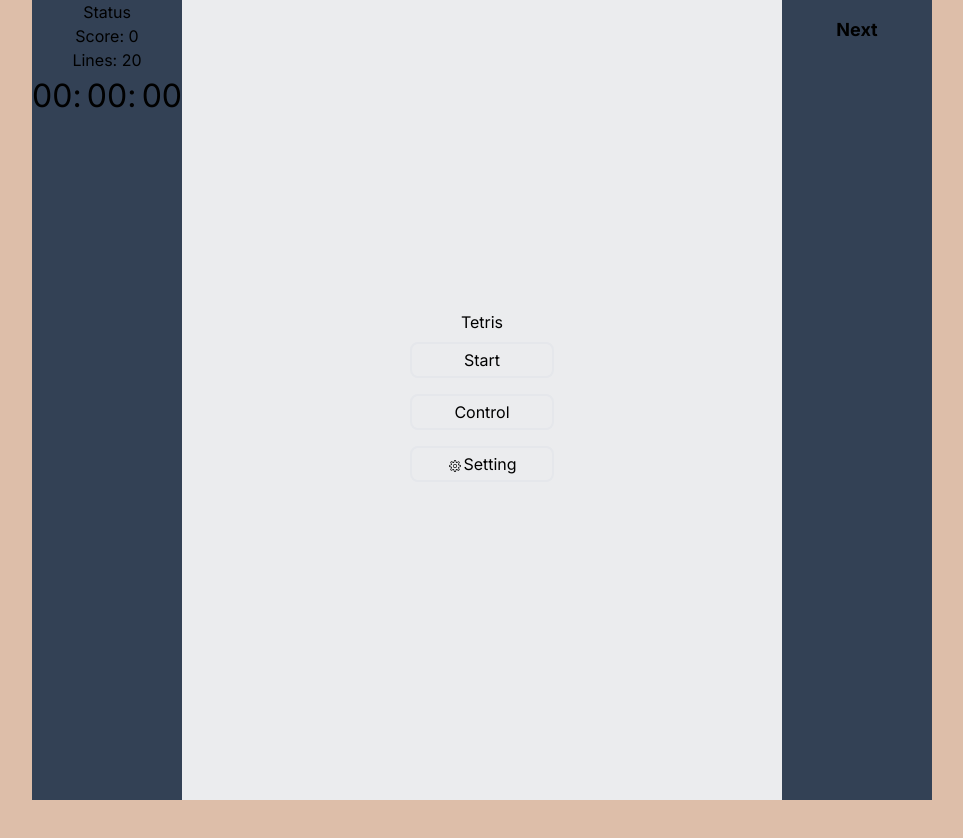
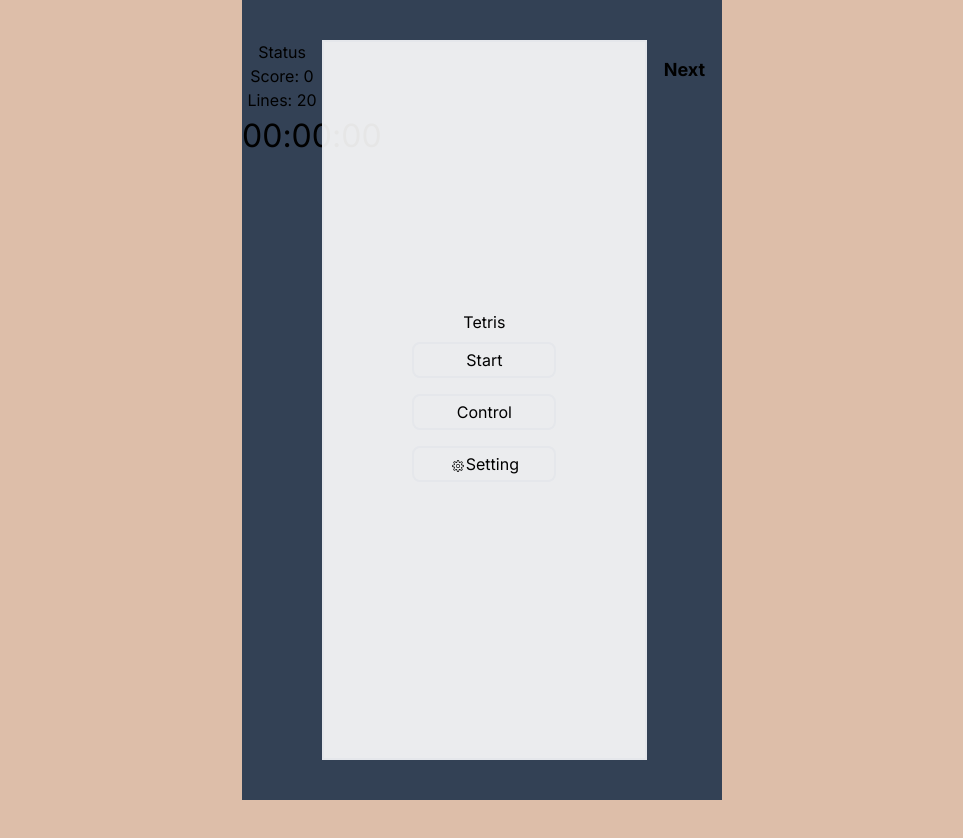
Before and after one commit to ZackHu-2001/Tetris-AI, a Next.js app: page / in a window 1280 px wide. Shown: the whole page, without its empty margins (158-1121 px from the left). Before the commit the page ends 800 px from the top, so only its background shows below. Built offline with nearby package versions, Linux system fonts and the light colour scheme.

Commit message:
Feat: support reflective layout

```diff
--- a/src/app/page.tsx
+++ b/src/app/page.tsx
@@ -3,29 +3,78 @@
 import StatusPanel from "@/components/StatusPanel/StatusPanel";
 import PlayField from "@/components/PlayField/PlayField";
 import NextPanel from "@/components/NextPanel/NextPanel";
-import { useState } from "react";
 import BasicModal from "@/components/Modal/BasicModal";
-import { GameState } from "@/components/GameState";
+import { useEffect, useState } from "react";
 
 
 export default function Home() {
+  const [dimensions, setDimensions] = useState({
+    width: typeof window !== 'undefined' ? window.innerWidth : 0,
+    height: typeof window !== 'undefined' ? window.innerHeight : 0
+  })
 
-  const [gameState, setGameState] = useState<GameState>({
-    status: 'paused',
-    mode: null,
-    modal: 'mainMenu'
-  });
+
+  useEffect(() => {
+    function handleResize() {
+      setDimensions({
+        width: window.innerWidth,
+        height: window.innerHeight,
+      });
+
+    }
+    window.addEventListener('resize', handleResize);
+
+    handleResize();
+
+    return () => window.removeEventListener('resize', handleResize);
+  }, [])
+
+
+  useEffect(() => {
+    var widthIsShorter: boolean = 2 * dimensions.width < dimensions.height;
+
+    if (widthIsShorter) {
+      if (dimensions.width <= 600) {
+        document.documentElement.style.setProperty('--bgWidth', dimensions.width * (4 / 3) + 'px');
+        document.documentElement.style.setProperty('--playFieldWidth', dimensions.width * 1 + 'px');
+        document.documentElement.style.setProperty('--playFieldHeight', dimensions.width * 2 + 'px');
+      } else {
+        document.documentElement.style.setProperty('--bgWidth', dimensions.width * (4 / 3) * 0.7 + 'px');
+        document.documentElement.style.setProperty('--playFieldWidth', dimensions.width * 0.7 + 'px');
+        document.documentElement.style.setProperty('--playFieldHeight', dimensions.width * 1.4 + 'px');
+      }
+    } else {
+      if (dimensions.width <= 600) {
+        document.documentElement.style.setProperty('--bgWidth', dimensions.height * (2 / 3) + 'px');
+        document.documentElement.style.setProperty('--playFieldWidth', dimensions.height * 0.5 + 'px');
+        document.documentElement.style.setProperty('--playFieldHeight', dimensions.height + 'px');
+      } else {
+        document.documentElement.style.setProperty('--bgWidth', dimensions.height * (4 / 3) * 0.45 + 'px');
+        document.documentElement.style.setProperty('--playFieldWidth', dimensions.height * 0.45 + 'px');
+        document.documentElement.style.setProperty('--playFieldHeight', dimensions.height * 0.9 + 'px');
+      }
+    }
+  }, [dimensions.width, dimensions.height])
 
 
   return (
     <div className="flex justify-center">
-      <div className=" flex dark:bg-slate-300 bg-slate-700 w-full sm:w-[600px] md:w-[700px] lg:w-[900px] h-[100vh]">
-        <StatusPanel />
-        <div className="w-2/3 h-[100vh] relative">
-          <BasicModal gameState={gameState} />
-          <PlayField />
+      <div
+        style={{ width: 'var(--bgWidth, 100px)' }}
+        className="dark:bg-slate-300 bg-slate-700 h-[100vh] flex flex-col justify-center">
+
+        <div style={{ width: 'var(--bgWidth)', height: 'var(--playFieldHeight)' }}
+        className="flex flex-row">
+          <StatusPanel />
+          <div
+          id="playField"
+          style={{ width: 'var(--playFieldWidth)', height: 'var(--playFieldHeight)' }}
+          className="w-full relative border-2 ">
+            <BasicModal />
+            <PlayField />
+          </div>
+          <NextPanel />
         </div>
-        <NextPanel />
       </div>
     </div>
   );
```
